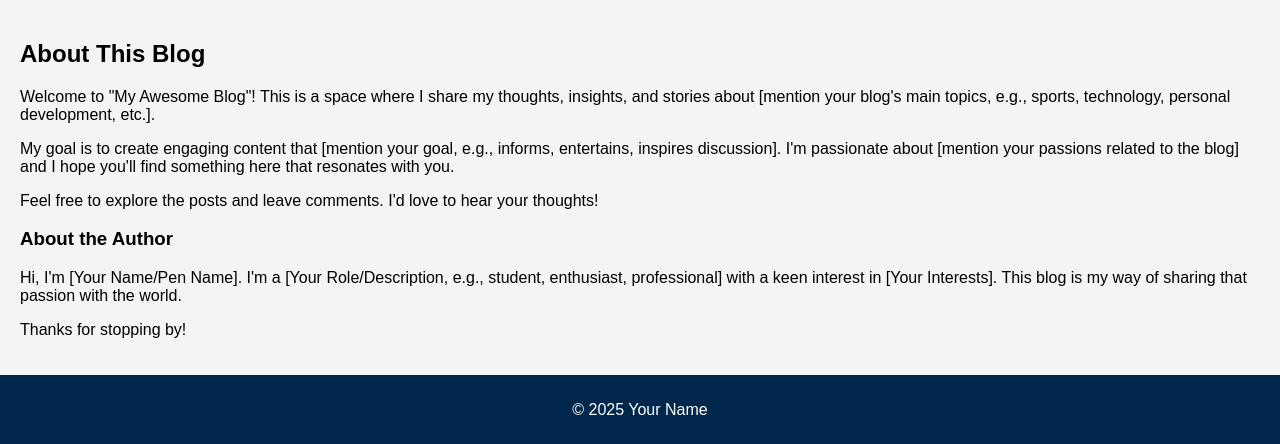
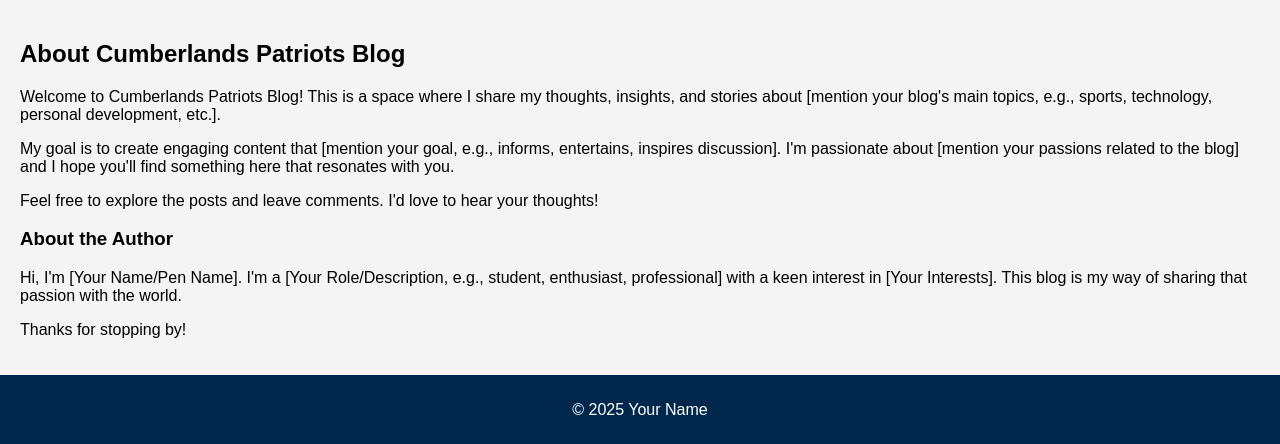
Before and after one commit to bshroats5/patriots-nation, a Flask app: page /about in a window 1280 px wide. Shown: the part 134-578 px from the top of the page. Run offline with Flask 3, Linux system fonts and the light colour scheme.

Commit message:
Update about.html

```diff
--- a/templates/about.html
+++ b/templates/about.html
@@ -1,12 +1,12 @@
 {% extends "base.html" %}
 
-{% block title %}About Us - My Blog{% endblock %}
+{% block title %}About Us - CPB{% endblock %}
 
 {% block content %}
 <div class="page-content">
-    <h2>About This Blog</h2>
+    <h2>About Cumberlands Patriots Blog</h2>
     <p>
-        Welcome to "My Awesome Blog"! This is a space where I share my thoughts, insights, and stories
+        Welcome to Cumberlands Patriots Blog! This is a space where I share my thoughts, insights, and stories
         about [mention your blog's main topics, e.g., sports, technology, personal development, etc.].
     </p>
     <p>
```
